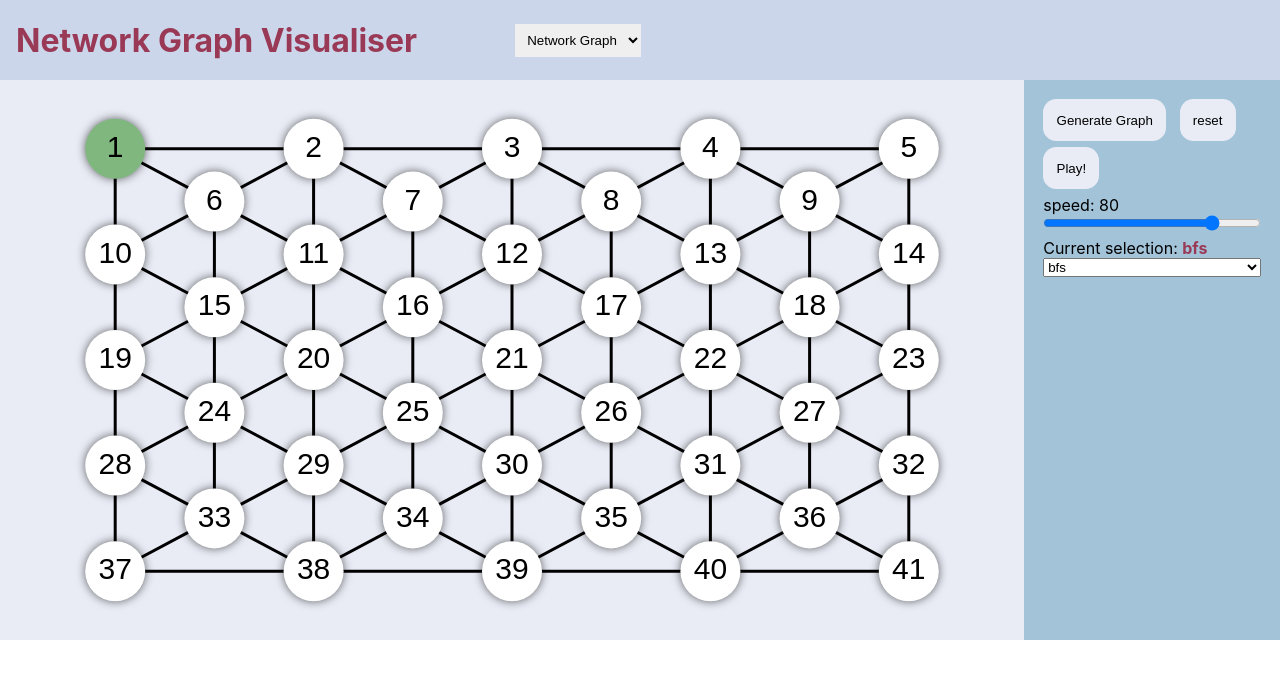
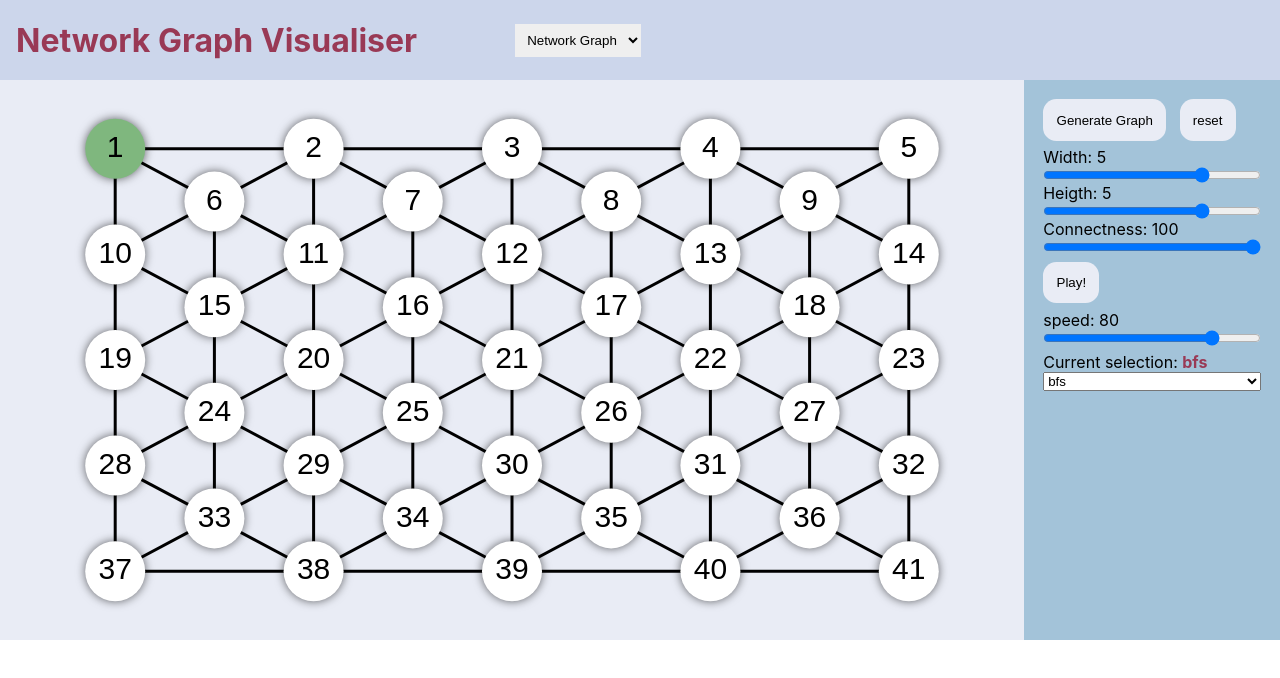
Before and after one commit to johanvandongen/visualiser, a React (Create React App) app: page / in a window 1280 px wide. Shown: the top 678 px of the page. Built offline with nearby package versions, Linux system fonts and the light colour scheme.

Commit message:
add sliders for graph generation

```diff
--- a/src/components/GraphVisualisation.js
+++ b/src/components/GraphVisualisation.js
@@ -170,11 +170,11 @@ export default function GraphVisualisation() {
     dispatchNetworkGraph({type: 'reset'})
   }, [alogrithm])
 
-  const generateGraph = () => {
+  const generateGraph = (connectness, w, h) => {
     clearInterval(timerIdRef.current)
-    let w = 4
-    let h = 4
-    const networkGraph = GraphFactory("diamond", false, 80, w, h)
+    // let w = 4
+    // let h = 4
+    const networkGraph = GraphFactory("diamond", false, connectness, w, h)
 
     dispatchNetworkGraph({type: 'setNewGraph', adj:networkGraph[1], nodes:networkGraph[0]})
     dispatchNetworkGraph({type: 'triggerStartVis', timer: null, visCompleted: false, trigger: true})
--- a/src/components/Menu/SideMenuComp/GraphGenButtons.js
+++ b/src/components/Menu/SideMenuComp/GraphGenButtons.js
@@ -1,13 +1,43 @@
-import React from "react";
+import React, { useState } from "react";
 import { rowStyle, columnStyle } from "./SideMenuGeneric";
 
 export default function GraphGenButtons(props) {
+    const [width, setWidth] = useState(5)
+    const [height, setheight] = useState(5)
+    const [connectness, setConnectness] = useState(100)
+
+    const handleWidthSlider = (event) => {
+        setWidth(+event.target.value)
+    }
+
+    const handleHeightSlider = (event) => {
+        setheight(+event.target.value)
+    }
+
+    const handleConnectnessSlider = (event) => {
+        setConnectness(+event.target.value)
+    }
+
+    const generate = () => {
+        props.generate(connectness, width, height)
+    }
 
     return (
         <>
             <div style={rowStyle}>
-                <button className='button' onClick={props.generate}>Generate Graph</button>
+                <button className='button' onClick={generate}>Generate Graph</button>
                 <button className="button" onClick={props.reset}>reset</button>
+            </div>
+
+            <div style={columnStyle}>
+                Width: {width}
+                <input type="range" min={2} max={6} value={width} onChange={handleWidthSlider}></input>
+
+                Heigth: {height}
+                <input type="range" min={2} max={6} value={height} onChange={handleHeightSlider}></input>
+
+                Connectness: {connectness}
+                <input type="range" min={0} max={100} value={connectness} onChange={handleConnectnessSlider}></input>
             </div>
         </>
 
--- a/src/utils/graphGeneration/DiamondGraph.js
+++ b/src/utils/graphGeneration/DiamondGraph.js
@@ -7,12 +7,12 @@ export class DiamondGraph extends GraphGeneration {
     validateInput(w, h) {
         const invalidType = typeof w !== "number" || typeof h !== "number"
         const invalidWidth = w < 2 || w > 10
-        const invalidHeight = w < 2 || w > 10
+        const invalidHeight = h < 2 || h > 10
 
         if (invalidType || invalidWidth || invalidHeight) {
             throw Error(
                 `width and height should be a number between 2 and 10,
-                got width = ${w}, height = ${h}`
+                got width = ${w}: ${typeof w}, height = ${h}: ${typeof h}`
             )
         }
     }
```
